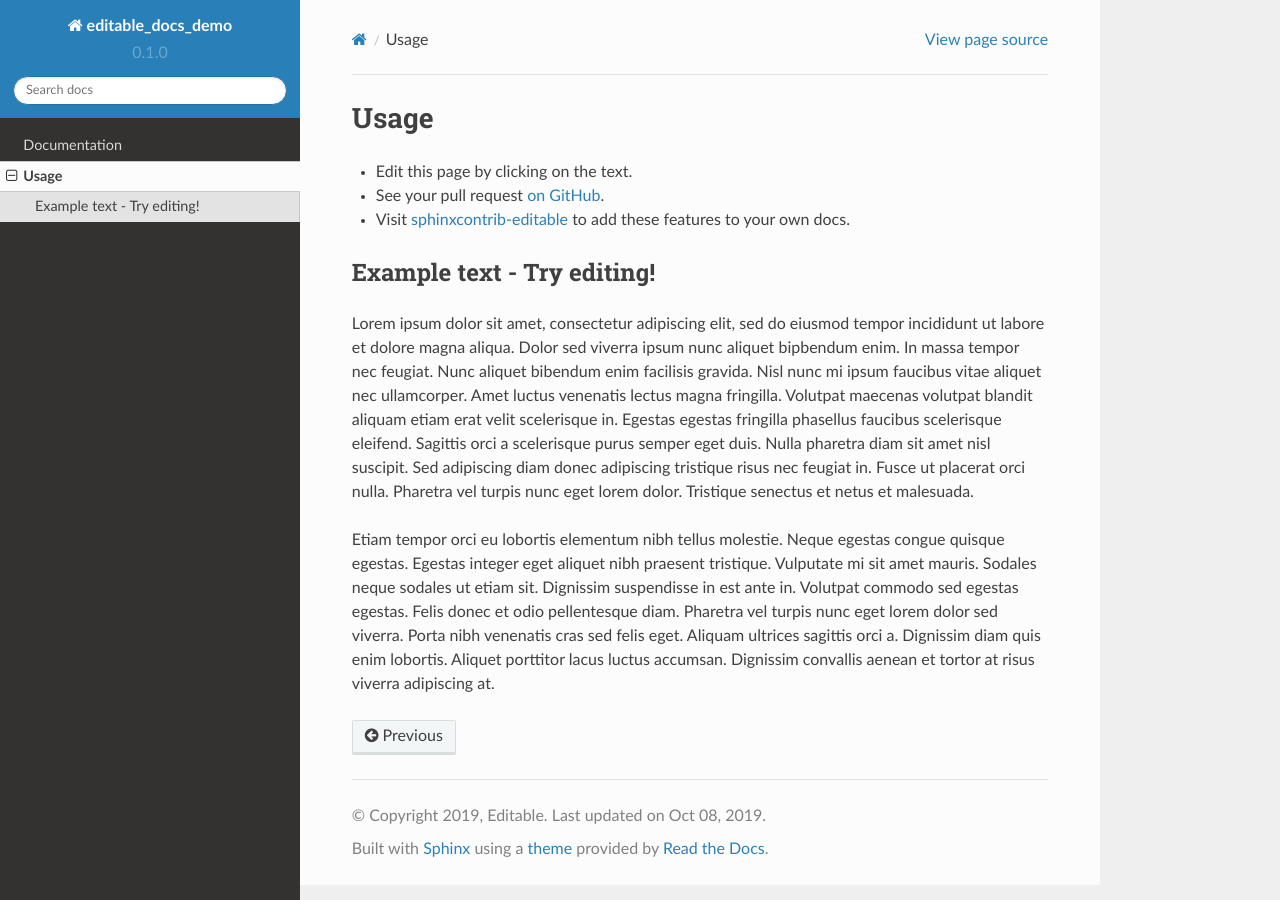
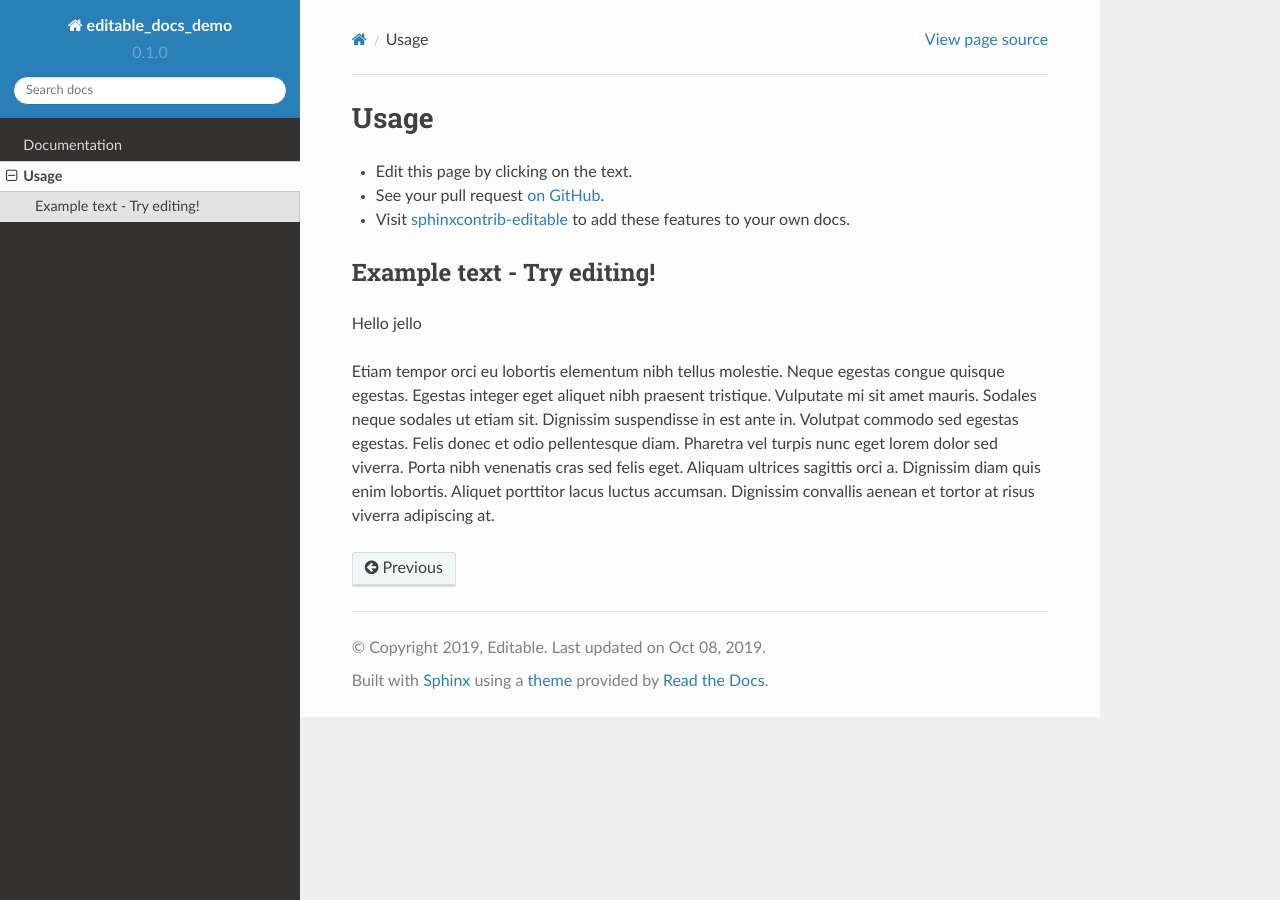
Before and after one commit to interdoc-edit-bot/editable-docs-demo, a Sphinx documentation site: the page built from docs/usage.rst, in a window 1280 px wide. Built offline with Sphinx 7.4.7 and the Read the Docs theme 2.0.0, drawn with Linux system fonts in a browser that asks for light colours.

Commit message:
Interactive edit

```diff
--- a/docs/usage.rst
+++ b/docs/usage.rst
@@ -11,17 +11,8 @@
 Example text - Try editing!
 -----------------------------
 
-Lorem ipsum dolor sit amet, consectetur adipiscing elit, sed do eiusmod tempor
-incididunt ut labore et dolore magna aliqua. Dolor sed viverra ipsum nunc
-aliquet bipbendum enim. In massa tempor nec feugiat. Nunc aliquet bibendum enim
-facilisis gravida. Nisl nunc mi ipsum faucibus vitae aliquet nec ullamcorper.
-Amet luctus venenatis lectus magna fringilla. Volutpat maecenas volutpat
-blandit aliquam etiam erat velit scelerisque in. Egestas egestas fringilla
-phasellus faucibus scelerisque eleifend. Sagittis orci a scelerisque purus
-semper eget duis. Nulla pharetra diam sit amet nisl suscipit. Sed adipiscing
-diam donec adipiscing tristique risus nec feugiat in. Fusce ut placerat orci
-nulla. Pharetra vel turpis nunc eget lorem dolor. Tristique senectus et netus
-et malesuada.
+Hello jello
+
 
 Etiam tempor orci eu lobortis elementum nibh tellus molestie. Neque egestas
 congue quisque egestas. Egestas integer eget aliquet nibh praesent tristique.
```
